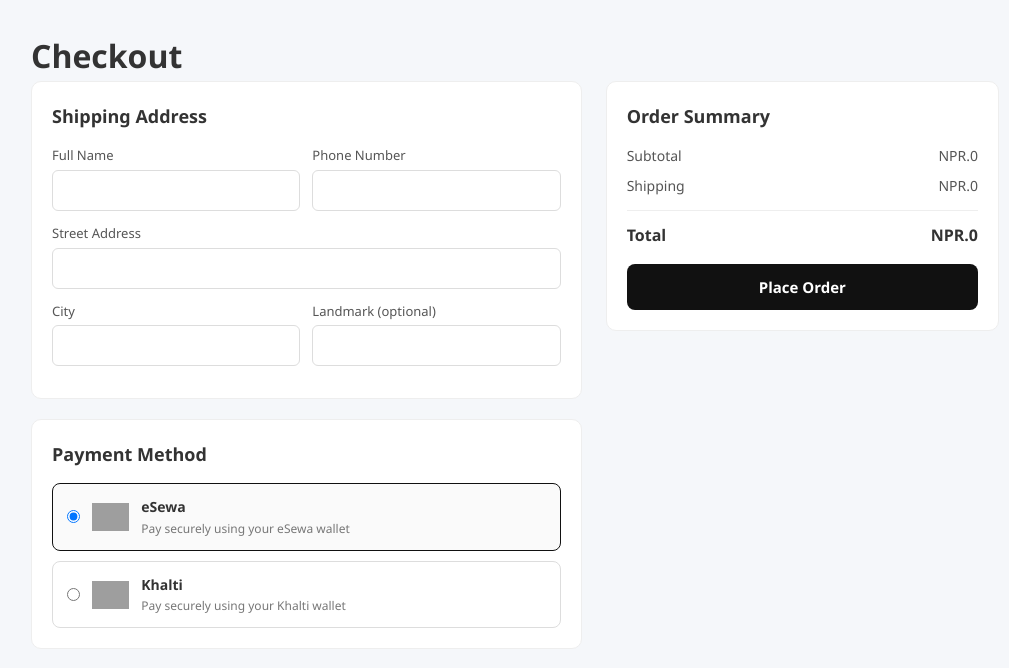
After one commit to MolsonOffical/SIMPCustomization, a Django app: page /shoes/checkout/ in a window 1280 px wide. The commit adds this page. Shown: the top 668 px of the page, without its empty margins (125-1134 px from the left). Run offline with Django 5.2, Linux system fonts and the light colour scheme; grey boxes are pictures that could not be loaded.

Commit message:
wip: converse customizer block.super fix, cart/checkout/esewa updates

```diff
--- a/project_simp/account/templates/Converse/converse_customizer.html
+++ b/project_simp/account/templates/Converse/converse_customizer.html
@@ -94,6 +94,7 @@
 {% endblock %}
 
 {% block script %}
+{{ block.super }}
 <script type="module">
 import * as THREE from 'three';
 import { OrbitControls } from 'three/addons/controls/OrbitControls.js';
--- a/project_simp/shoes/templates/shoes/cart.html
+++ b/project_simp/shoes/templates/shoes/cart.html
@@ -97,7 +97,7 @@
     });
 
     document.querySelector("#checkout-btn").addEventListener("click", () => {
-      window.location.href = "/checkout/";
+      window.location.href = "/shoes/checkout/";
     });
   }
 
--- /dev/null
+++ b/project_simp/shoes/templates/shoes/checkout.html
@@ -0,0 +1,213 @@
+<!DOCTYPE html>
+<html lang="en">
+<head>
+  <meta charset="UTF-8">
+  <meta name="viewport" content="width=device-width, initial-scale=1.0">
+  <title>Checkout | SIMP</title>
+  <link rel="stylesheet" href="https://cdnjs.cloudflare.com/ajax/libs/font-awesome/6.5.0/css/all.min.css">
+  <link rel="stylesheet" href="/static/css/navbar.css">
+  <link rel="stylesheet" href="/static/css/cart.css">
+  <style>
+    .checkout-page { max-width: 1000px; margin: 30px auto; padding: 0 16px; }
+    .checkout-layout { display: grid; grid-template-columns: 1.4fr 1fr; gap: 24px; align-items: start; }
+    @media (max-width: 800px) { .checkout-layout { grid-template-columns: 1fr; } }
+
+    .checkout-section { background: #fff; border: 1px solid #eee; border-radius: 10px; padding: 20px; margin-bottom: 20px; }
+    .checkout-section h2 { font-size: 18px; margin-bottom: 14px; }
+
+    .form-row { display: grid; grid-template-columns: 1fr 1fr; gap: 12px; margin-bottom: 12px; }
+    .form-row.full { grid-template-columns: 1fr; }
+    .form-row label { display: block; font-size: 13px; color: #555; margin-bottom: 4px; }
+    .form-row input, .form-row textarea {
+      width: 100%; padding: 10px 12px; border: 1px solid #ddd; border-radius: 6px; font-size: 14px;
+    }
+
+    .payment-options { display: flex; flex-direction: column; gap: 10px; }
+    .payment-option {
+      display: flex; align-items: center; gap: 12px; border: 1px solid #ddd; border-radius: 8px;
+      padding: 12px 14px; cursor: pointer; transition: border-color .15s;
+    }
+    .payment-option:has(input:checked) { border-color: #111; background: #fafafa; }
+    .payment-option img { height: 28px; }
+    .payment-option .pname { font-weight: 600; font-size: 14px; }
+    .payment-option .psub { font-size: 12px; color: #777; }
+
+    .cart-summary { background: #fff; border: 1px solid #eee; border-radius: 10px; padding: 20px; position: sticky; top: 20px; }
+    .cart-summary h2 { font-size: 18px; margin-bottom: 14px; }
+    .checkout-mini-item { display: flex; justify-content: space-between; font-size: 13px; margin-bottom: 8px; color: #444; }
+    .cart-summary-row { display: flex; justify-content: space-between; font-size: 14px; margin: 8px 0; color: #555; }
+    .cart-summary-total { display: flex; justify-content: space-between; font-weight: 700; font-size: 16px; margin-top: 12px; border-top: 1px solid #eee; padding-top: 12px; }
+
+    .btn-place-order {
+      width: 100%; margin-top: 16px; padding: 13px; border: none; border-radius: 8px;
+      background: #111; color: #fff; font-size: 15px; font-weight: 600; cursor: pointer;
+    }
+    .btn-place-order:disabled { background: #999; cursor: not-allowed; }
+    .checkout-error { color: #c0392b; font-size: 13px; margin-top: 8px; display: none; }
+  </style>
+</head>
+<body>
+
+  <!-- Reuse your existing navbar include here -->
+
+  <div class="checkout-page">
+    <h1>Checkout</h1>
+
+    <div class="checkout-layout">
+      <div>
+        <div class="checkout-section">
+          <h2>Shipping Address</h2>
+          <form id="address-form">
+            {% csrf_token %}
+            <div class="form-row">
+              <div>
+                <label>Full Name</label>
+                <input type="text" name="full_name" required>
+              </div>
+              <div>
+                <label>Phone Number</label>
+                <input type="tel" name="phone" required>
+              </div>
+            </div>
+            <div class="form-row full">
+              <div>
+                <label>Street Address</label>
+                <input type="text" name="address" required>
+              </div>
+            </div>
+            <div class="form-row">
+              <div>
+                <label>City</label>
+                <input type="text" name="city" required>
+              </div>
+              <div>
+                <label>Landmark (optional)</label>
+                <input type="text" name="landmark">
+              </div>
+            </div>
+          </form>
+        </div>
+
+        <div class="checkout-section">
+          <h2>Payment Method</h2>
+          <div class="payment-options">
+            <label class="payment-option">
+              <input type="radio" name="payment_method" value="esewa" checked>
+              <img src="/static/images/esewa-logo.png" alt="eSewa" onerror="this.style.display='none'">
+              <div>
+                <div class="pname">eSewa</div>
+                <div class="psub">Pay securely using your eSewa wallet</div>
+              </div>
+            </label>
+            <label class="payment-option">
+              <input type="radio" name="payment_method" value="khalti">
+              <img src="/static/images/khalti-logo.png" alt="Khalti" onerror="this.style.display='none'">
+              <div>
+                <div class="pname">Khalti</div>
+                <div class="psub">Pay securely using your Khalti wallet</div>
+              </div>
+            </label>
+          </div>
+        </div>
+      </div>
+
+      <div class="cart-summary">
+        <h2>Order Summary</h2>
+        <div id="checkout-items"></div>
+        <div class="cart-summary-row">
+          <span>Subtotal</span>
+          <span id="checkout-subtotal">NPR.0</span>
+        </div>
+        <div class="cart-summary-row">
+          <span>Shipping</span>
+          <span>NPR.0</span>
+        </div>
+        <div class="cart-summary-total">
+          <span>Total</span>
+          <span id="checkout-total">NPR.0</span>
+        </div>
+        <button class="btn-place-order" id="place-order-btn">Place Order</button>
+        <div class="checkout-error" id="checkout-error">Please fill all required fields.</div>
+      </div>
+    </div>
+  </div>
+
+  <script src="/static/js/cart.js"></script>
+  <script>
+    function formatCurrency(n) {
+      return "NPR." + n.toFixed(2).replace(/\.00$/, "");
+    }
+
+    function renderSummary() {
+      const items = Cart.getItems();
+      const itemsHtml = items.map(item => `
+        <div class="checkout-mini-item">
+          <span>${item.name} (${item.color}, ${item.size}) x${item.quantity}</span>
+          <span>${formatCurrency(item.price * item.quantity)}</span>
+        </div>
+      `).join("");
+      document.querySelector("#checkout-items").innerHTML = itemsHtml;
+
+      const subtotal = Cart.getSubtotal();
+      document.querySelector("#checkout-subtotal").textContent = formatCurrency(subtotal);
+      document.querySelector("#checkout-total").textContent = formatCurrency(subtotal);
+    }
+
+    document.addEventListener("DOMContentLoaded", renderSummary);
+
+    document.querySelector("#place-order-btn").addEventListener("click", async () => {
+      const form = document.querySelector("#address-form");
+      if (!form.checkValidity()) {
+        form.reportValidity();
+        return;
+      }
+
+      const formData = Object.fromEntries(new FormData(form).entries());
+      delete formData.csrfmiddlewaretoken; // not part of the address payload
+
+      const paymentMethod = document.querySelector('input[name="payment_method"]:checked').value;
+      const items = Cart.getItems().map(i => ({ variant_id: i.variant_id, quantity: i.quantity }));
+
+      const btn = document.querySelector("#place-order-btn");
+      const errEl = document.querySelector("#checkout-error");
+      errEl.style.display = "none";
+      btn.disabled = true;
+      btn.textContent = "Placing order...";
+
+      try {
+        const csrftoken = document.cookie.match(/csrftoken=([^;]+)/)?.[1] || "";
+
+        const res = await fetch("/shoes/orders/create/", {
+          method: "POST",
+          headers: {
+            "Content-Type": "application/json",
+            "X-CSRFToken": csrftoken,
+          },
+          body: JSON.stringify({
+            address: formData,
+            items: items,
+            payment_method: paymentMethod,
+          }),
+        });
+
+        const data = await res.json();
+        if (!res.ok) {
+          throw new Error(data.error || "Could not place order. Please try again.");
+        }
+
+        Cart.clear();
+
+        window.location.href = paymentMethod === "esewa"
+          ? `/shoes/payments/esewa/initiate/${data.order_id}/`
+          : `/shoes/payments/khalti/initiate/${data.order_id}/`;
+
+      } catch (err) {
+        errEl.textContent = err.message;
+        errEl.style.display = "block";
+        btn.disabled = false;
+        btn.textContent = "Place Order";
+      }
+    });
+  </script>
+</body>
+</html>
--- a/project_simp/shoes/urls.py
+++ b/project_simp/shoes/urls.py
@@ -10,5 +10,12 @@ urlpatterns = [
     path('parash/', views.test, name='test'),
 	path('cart/', views.CartView.as_view(), name='cart_view'),
 	path('history/', views.History.as_view(), name='history'),
+    path('checkout/', views.checkout_view, name='checkout_view'),
+    path('orders/<str:order_id>/track/', views.order_tracking_view, name='order_tracking_view'),
+    path('orders/create/', views.create_order, name='create_order'),
+path('payments/esewa/initiate/<str:order_id>/', views.esewa_initiate, name='esewa_initiate'),
+path('payments/esewa/verify/<str:order_id>/', views.esewa_verify, name='esewa_verify'),
+path('payments/khalti/initiate/<str:order_id>/', views.khalti_initiate, name='khalti_initiate'),
+path('payments/khalti/verify/<str:order_id>/', views.khalti_verify, name='khalti_verify'),
 
 ]
--- a/project_simp/shoes/views.py
+++ b/project_simp/shoes/views.py
@@ -1,8 +1,16 @@
-from django.shortcuts import render, get_object_or_404
+import json
+import hmac
+import hashlib
+import base64
+import requests
+
+from django.conf import settings
+from django.http import JsonResponse
+from django.shortcuts import render, redirect, get_object_or_404
 from django.views import View
 from django.core.paginator import Paginator
 from django.db.models import Min, Sum, Prefetch
-from .models import Shoes, ShoesVariant
+from .models import Shoes, ShoesVariant, Order, OrderItem
 
 
 class ShoesListView(View):
@@ -101,15 +109,191 @@ class ShoeDetailView(View):
         }
         return render(request, 'shoes/shoe_detail.html', context)
 
+
 def test(request):
-    return render(request, "D:/projects/intern-codeit/SIMPCustomization\project_simp/templates/layout.html")
+    return render(request, "D:/projects/intern-codeit/SIMPCustomization\\project_simp/templates/layout.html")
+
+
 class CartView(View):
     def get(self, request):
         # Cart contents are rendered client-side from localStorage by cart.js,
         # this view just needs to serve the template shell.
         return render(request, 'shoes/cart.html')
 
+
 class History(View):
     def get(self, request, category_id=None):
+        return render(request, 'history/history.html')
 
-        return render(request, 'history/history.html')
+
+def checkout_view(request):
+    return render(request, 'shoes/checkout.html')
+
+
+def order_tracking_view(request, order_id):
+    order = get_object_or_404(Order, order_id=order_id)
+    context = {
+        'order_id': order.order_id,
+        'status': order.status,
+        'payment_method': order.get_payment_method_display(),
+        'total_amount': order.total_amount,
+        'address': f"{order.address}, {order.city}",
+    }
+    return render(request, 'shoes/order_tracking.html', context)
+
+
+# ---------------------------------------------------------------
+# Order creation
+# ---------------------------------------------------------------
+
+def create_order(request):
+    if request.method != 'POST':
+        return JsonResponse({'error': 'POST required'}, status=405)
+
+    data = json.loads(request.body)
+    address = data['address']
+    items = data['items']  # [{variant_id, quantity}, ...]
+    payment_method = data['payment_method']
+
+    order_items = []
+    total_amount = 0
+    for item in items:
+        variant = get_object_or_404(ShoesVariant, id=item['variant_id'])
+        quantity = int(item['quantity'])
+        if quantity > variant.stock_quantity:
+            return JsonResponse({'error': f'{variant} is out of stock'}, status=400)
+        total_amount += float(variant.price) * quantity
+        order_items.append((variant, quantity))
+
+    order = Order.objects.create(
+        user=request.user if request.user.is_authenticated else None,
+        full_name=address['full_name'],
+        phone=address['phone'],
+        address=address['address'],
+        city=address['city'],
+        landmark=address.get('landmark', ''),
+        payment_method=payment_method,
+        total_amount=total_amount,
+    )
+    for variant, quantity in order_items:
+        OrderItem.objects.create(order=order, variant=variant, price=variant.price, quantity=quantity)
+
+    return JsonResponse({'order_id': order.order_id, 'total_amount': str(total_amount)})
+
+
+# ---------------------------------------------------------------
+# eSewa (ePay v2) — UAT/test credentials, see settings.py
+# ---------------------------------------------------------------
+
+def esewa_initiate(request, order_id):
+    order = get_object_or_404(Order, order_id=order_id)
+    total_amount = str(order.total_amount)
+    transaction_uuid = order.order_id
+    product_code = settings.ESEWA_PRODUCT_CODE
+
+    message = f"total_amount={total_amount},transaction_uuid={transaction_uuid},product_code={product_code}"
+    signature = base64.b64encode(
+        hmac.new(settings.ESEWA_SECRET_KEY.encode(), message.encode(), hashlib.sha256).digest()
+    ).decode()
+
+    context = {
+        'amount': total_amount,
+        'tax_amount': '0',
+        'total_amount': total_amount,
+        'transaction_uuid': transaction_uuid,
+        'product_code': product_code,
+        'product_service_charge': '0',
+        'product_delivery_charge': '0',
+        'success_url': request.build_absolute_uri(f'/shoes/payments/esewa/verify/{order.order_id}/'),
+        'failure_url': request.build_absolute_uri('/shoes/checkout/'),
+        'signed_field_names': 'total_amount,transaction_uuid,product_code',
+        'signature': signature,
+        'esewa_form_url': settings.ESEWA_FORM_URL,
+    }
+    return render(request, 'shoes/esewa_redirect.html', context)
+
+
+def esewa_verify(request, order_id):
+    order = get_object_or_404(Order, order_id=order_id)
+    encoded = request.GET.get('data')
+    if not encoded:
+        order.status = 'failed'
+        order.save()
+        return redirect(f'/shoes/orders/{order.order_id}/track/?status=failed')
+
+    decoded = json.loads(base64.b64decode(encoded))
+    if decoded.get('status') != 'COMPLETE':
+        order.status = 'failed'
+        order.save()
+        return redirect(f'/shoes/orders/{order.order_id}/track/?status=failed')
+
+    # Defense in depth: re-check with eSewa's status API before trusting the callback
+    params = {
+        'product_code': settings.ESEWA_PRODUCT_CODE,
+        'total_amount': str(order.total_amount),
+        'transaction_uuid': order.order_id,
+    }
+    result = requests.get(settings.ESEWA_STATUS_URL, params=params).json()
+
+    if result.get('status') == 'COMPLETE':
+        order.status = 'paid'
+        order.transaction_id = decoded.get('transaction_code', '')
+        order.save()
+        return redirect(f'/shoes/orders/{order.order_id}/track/?status=paid')
+
+    order.status = 'failed'
+    order.save()
+    return redirect(f'/shoes/orders/{order.order_id}/track/?status=failed')
+
+
+# ---------------------------------------------------------------
+# Khalti (KPG v2) — sandbox test key, see settings.py
+# ---------------------------------------------------------------
+
+def khalti_initiate(request, order_id):
+    order = get_object_or_404(Order, order_id=order_id)
+    payload = {
+        "return_url": request.build_absolute_uri(f'/shoes/payments/khalti/verify/{order.order_id}/'),
+        "website_url": request.build_absolute_uri('/'),
+        "amount": int(order.total_amount * 100),  # Khalti expects paisa
+        "purchase_order_id": order.order_id,
+        "purchase_order_name": f"SIMP Order {order.order_id}",
+        "customer_info": {
+            "name": order.full_name,
+            "phone": order.phone,
+        },
+    }
+    headers = {
+        "Authorization": f"key {settings.KHALTI_SECRET_KEY}",
+        "Content-Type": "application/json",
+    }
+    resp = requests.post(settings.KHALTI_INITIATE_URL, json=payload, headers=headers)
+    result = resp.json()
+
+    if resp.status_code == 200 and 'payment_url' in result:
+        return redirect(result['payment_url'])
+
+    order.status = 'failed'
+    order.save()
+    return redirect(f'/shoes/orders/{order.order_id}/track/?status=failed')
+
+
+def khalti_verify(request, order_id):
+    order = get_object_or_404(Order, order_id=order_id)
+    pidx = request.GET.get('pidx')
+
+    headers = {
+        "Authorization": f"key {settings.KHALTI_SECRET_KEY}",
+        "Content-Type": "application/json",
+    }
+    result = requests.post(settings.KHALTI_LOOKUP_URL, json={"pidx": pidx}, headers=headers).json()
+
+    if result.get('status') == 'Completed':
+        order.status = 'paid'
+        order.transaction_id = result.get('transaction_id', '')
+        order.save()
+        return redirect(f'/shoes/orders/{order.order_id}/track/?status=paid')
+
+    order.status = 'failed'
+    order.save()
+    return redirect(f'/shoes/orders/{order.order_id}/track/?status=failed')
```
Also changed, not shown: project_simp/project_simp/settings.py (+11 -0 lines), project_simp/shoes/models.py (+51 -0 lines), project_simp/shoes/templates/shoes/esewa_redirect.html (added, +19 -0 lines), project_simp/shoes/templates/shoes/order_tracking.html (added, +143 -0 lines), project_simp/shoes/migrations/0003_order_orderitem.py (added).
